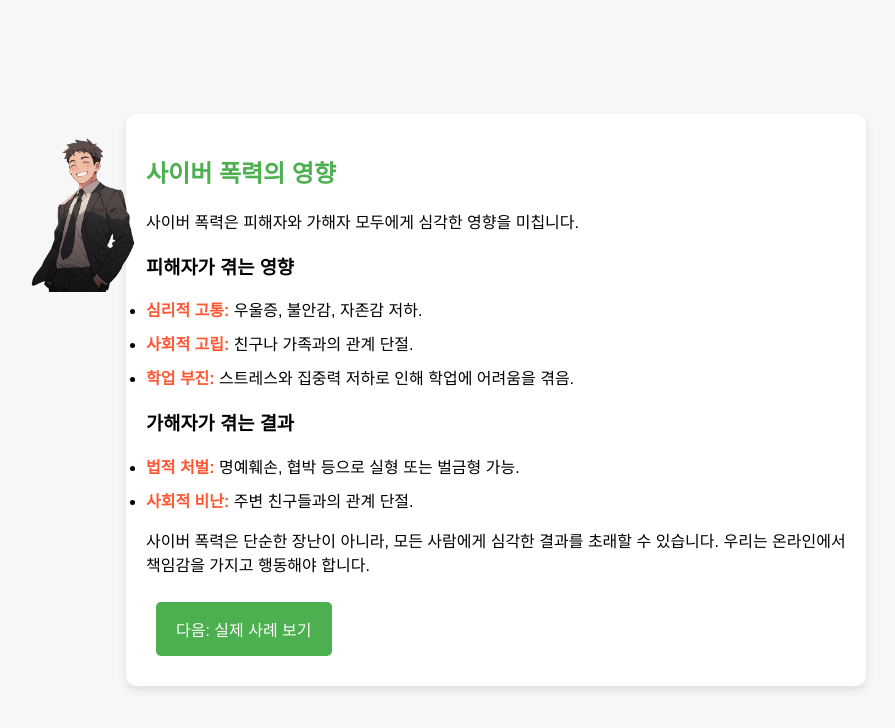
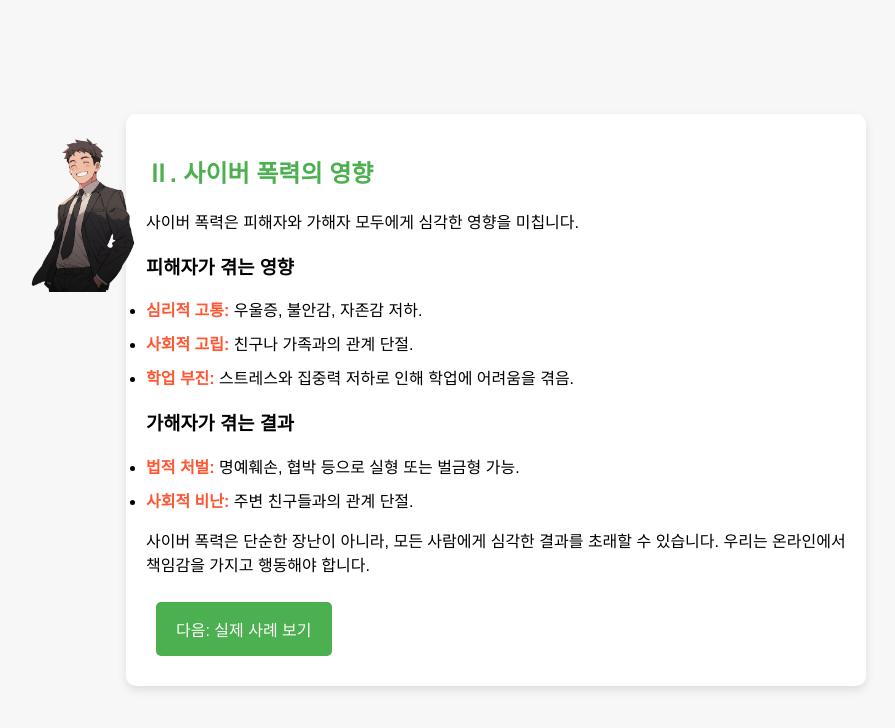
Before and after one commit to taegwon04/cyberbulling, a plain HTML site: page index.html in a window 1280 px wide. Shown: the whole page, without its empty margins (144-1039 px from the left). Drawn offline with Linux system fonts and the light colour scheme.

Commit message:
Update index.html

```diff
--- a/index.html
+++ b/index.html
@@ -100,7 +100,7 @@
     <div id="concept" class="active">
         <img src="char.png" alt="디지털 윤리 지킴이" class="character">
         <div>
-            <h2>사이버 폭력의 영향</h2>
+            <h2>Ⅱ. 사이버 폭력의 영향</h2>
             <p>사이버 폭력은 피해자와 가해자 모두에게 심각한 영향을 미칩니다.</p>
 
             <h3>피해자가 겪는 영향</h3>
```
